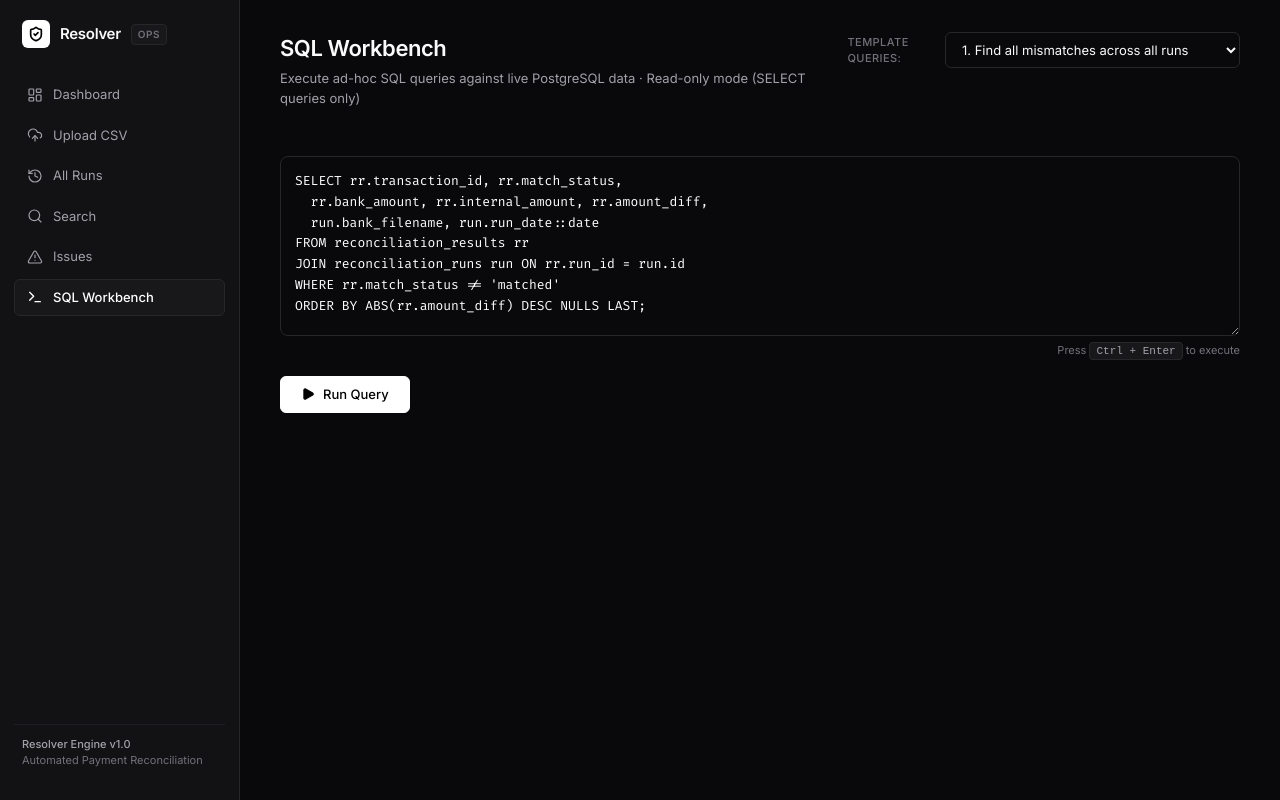
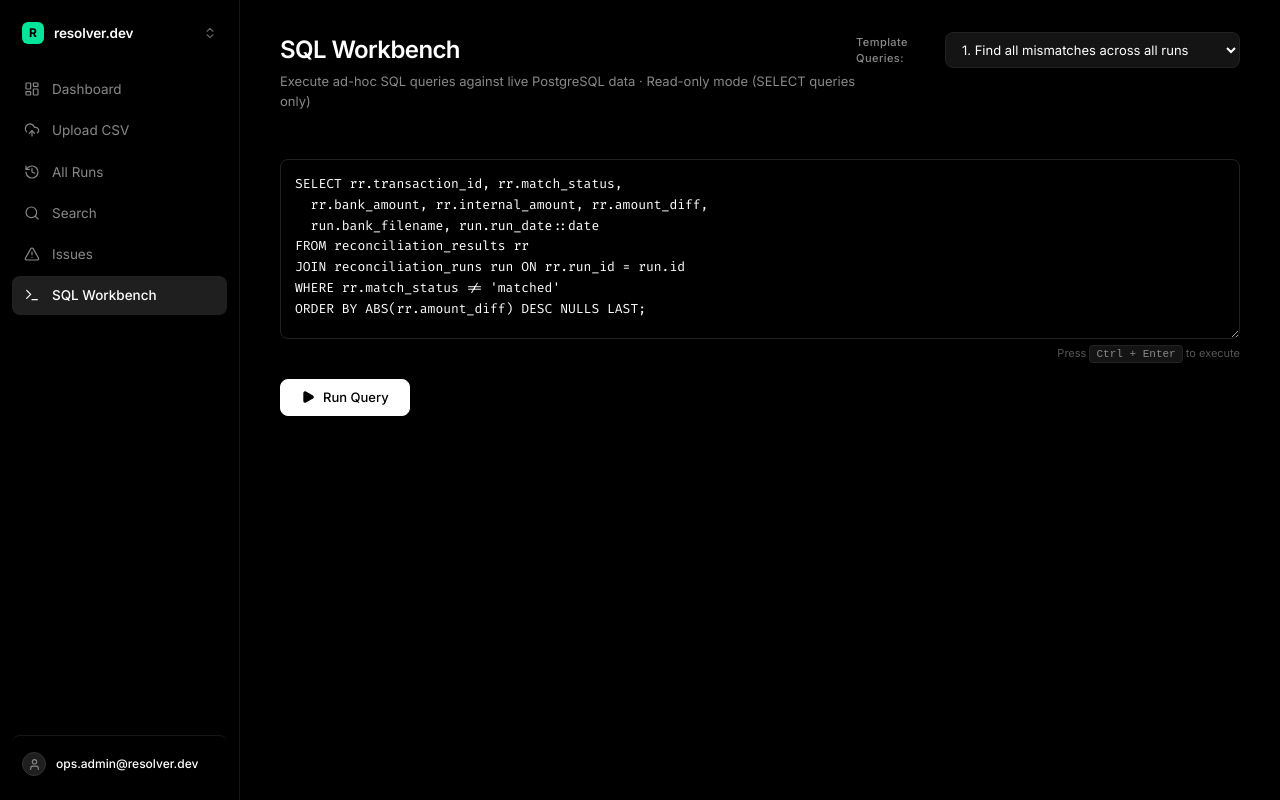
Before and after one commit to arhamgill/payment-reconciliation-system, a Next.js app: page /sql in a window 1280 px wide. Built offline with nearby package versions, Linux system fonts and the light colour scheme.

Commit message:
feat: align design system and status badges to Resend dark UI aesthetic

```diff
--- a/app/globals.css
+++ b/app/globals.css
@@ -1,21 +1,32 @@
 @import "tailwindcss";
 
 :root {
-  --bg-base: #09090b;          /* Ultra dark zinc background */
-  --bg-surface: #121215;       /* Sidebar and card surface */
-  --bg-elevated: #18181b;      /* Table row hover, inputs, elevated cards */
-  --bg-card: #0f0f12;
-  --border: #27272a;           /* Clean thin borders */
-  --border-subtle: #1f1f23;
-  --text-primary: #fafafa;     /* High contrast white text */
-  --text-secondary: #a1a1aa;   /* Muted zinc text */
-  --text-muted: #71717a;       /* Subtle text */
-  --accent: #ffffff;           /* Crisp white for primary actions */
-  --accent-hover: #e4e4e7;
-  --success: #10b981;          /* Matched status green */
-  --warning: #f59e0b;          /* Mismatched status amber */
-  --danger: #ef4444;           /* Missing/danger status red */
-  --danger-soft: #1c1012;      /* Danger banner bg */
+  --bg-base: #000000;          /* Pitch black Resend canvas */
+  --bg-surface: #0a0a0a;       /* Sidebar and card surface */
+  --bg-elevated: #141414;      /* Inputs, dropdowns, table header */
+  --bg-hover: #1f1f1f;         /* Active sidebar item, button hover */
+  --border: #222222;           /* Resend dark subtle borders */
+  --border-subtle: #161616;
+  --text-primary: #ffffff;     /* High contrast white */
+  --text-secondary: #888888;   /* Resend dim gray text */
+  --text-muted: #555555;       /* Subtle text */
+  --accent: #ffffff;           /* Primary button white */
+  --accent-hover: #e5e5e5;
+
+  /* Resend Glowing Emerald Green */
+  --success: #00e599;
+  --success-bg: #04261c;
+  --success-border: rgba(0, 229, 153, 0.2);
+
+  /* Resend Warm Amber */
+  --warning: #f59e0b;
+  --warning-bg: #261904;
+  --warning-border: rgba(245, 158, 11, 0.2);
+
+  /* Resend Crimson Red */
+  --danger: #ff4d4d;
+  --danger-bg: #280a0c;
+  --danger-border: rgba(255, 77, 77, 0.2);
 }
 
 *, *::before, *::after {
@@ -35,12 +46,12 @@ body {
   -moz-osx-font-smoothing: grayscale;
 }
 
-/* Typography & Headers */
+/* Typography & Headers (Resend Style) */
 h1, .page-title {
-  font-size: 22px;
+  font-size: 24px;
   font-weight: 600;
   color: var(--text-primary);
-  letter-spacing: -0.02em;
+  letter-spacing: -0.025em;
 }
 
 p.page-subtitle, .page-subtitle {
@@ -53,12 +64,11 @@ p.page-subtitle, .page-subtitle {
 .section-label {
   font-size: 11px;
   font-weight: 500;
-  color: var(--text-muted);
+  color: var(--text-secondary);
   letter-spacing: 0.04em;
-  text-transform: uppercase;
 }
 
-/* Tables */
+/* Resend Tables */
 table {
   width: 100%;
   border-collapse: separate;
@@ -67,20 +77,18 @@ table {
 }
 
 th {
-  font-size: 11px;
+  font-size: 12px;
   font-weight: 500;
-  text-transform: uppercase;
-  letter-spacing: 0.05em;
-  color: var(--text-muted);
-  padding: 10px 14px;
-  border-bottom: 1px solid var(--border);
-  background-color: var(--bg-card);
+  color: var(--text-secondary);
+  padding: 10px 16px;
+  border-bottom: 1px solid var(--border-subtle);
+  background-color: var(--bg-surface);
 }
 
 td {
   font-size: 13px;
   color: var(--text-primary);
-  padding: 12px 14px;
+  padding: 14px 16px;
   border-bottom: 1px solid var(--border-subtle);
 }
 
@@ -89,32 +97,31 @@ tr:last-child td {
 }
 
 tr:hover td {
-  background-color: var(--bg-elevated);
+  background-color: #0d0d0d;
 }
 
-/* Form inputs & controls */
+/* Form inputs & controls (Resend Rounded Pills) */
 input, select, textarea {
-  background-color: var(--bg-base);
+  background-color: var(--bg-elevated);
   border: 1px solid var(--border);
   color: var(--text-primary);
-  border-radius: 6px;
+  border-radius: 8px;
   padding: 8px 12px;
   font-size: 13px;
   font-family: inherit;
   outline: none;
-  transition: border-color 0.15s ease, box-shadow 0.15s ease;
+  transition: all 0.15s ease;
 }
 
 input:focus, select:focus, textarea:focus {
-  border-color: #52525b;
-  box-shadow: 0 0 0 1px #52525b;
+  border-color: #444444;
 }
 
-/* Buttons (Vercel Minimalist White / Black Style) */
+/* Buttons (Resend Style) */
 button, .btn {
   font-size: 13px;
   font-weight: 500;
-  border-radius: 6px;
+  border-radius: 8px;
   padding: 7px 14px;
   cursor: pointer;
   border: 1px solid transparent;
@@ -131,12 +138,11 @@ button, .btn {
   background-color: #ffffff;
   color: #000000;
   border-color: #ffffff;
-  box-shadow: 0 1px 2px rgba(0, 0, 0, 0.05);
 }
 
 .btn-primary:hover {
-  background-color: #e4e4e7;
-  border-color: #e4e4e7;
+  background-color: #e5e5e5;
+  border-color: #e5e5e5;
 }
 
 .btn-primary:disabled {
@@ -151,8 +157,8 @@ button, .btn {
 }
 
 .btn-secondary:hover {
-  background-color: #27272a;
-  border-color: #3f3f46;
+  background-color: var(--bg-hover);
+  border-color: #333333;
 }
 
 .btn-ghost {
@@ -163,18 +169,17 @@ button, .btn {
 
 .btn-ghost:hover {
   color: var(--text-primary);
-  background-color: var(--bg-elevated);
+  background-color: var(--bg-hover);
 }
 
 .btn-danger {
-  background-color: #ef4444;
+  background-color: #ff4d4d;
   color: #ffffff;
-  border-color: #ef4444;
+  border-color: #ff4d4d;
 }
 
 .btn-danger:hover {
-  background-color: #dc2626;
-  border-color: #dc2626;
+  background-color: #e60000;
 }
 
 /* Scrollbars */
@@ -193,7 +198,7 @@ button, .btn {
 }
 
 ::-webkit-scrollbar-thumb:hover {
-  background: var(--text-muted);
+  background: var(--text-secondary);
 }
 
 /* Spinner Animation */
--- a/components/Sidebar.tsx
+++ b/components/Sidebar.tsx
@@ -10,7 +10,8 @@ import {
   Search,
   AlertTriangle,
   Terminal,
-  ShieldCheck,
+  ChevronsUpDown,
+  User,
 } from 'lucide-react';
 
 export const Sidebar: React.FC = () => {
@@ -33,49 +34,50 @@ export const Sidebar: React.FC = () => {
         left: 0,
         bottom: 0,
         width: '240px',
-        backgroundColor: 'var(--bg-surface)',
-        borderRight: '1px solid var(--border)',
+        backgroundColor: '#000000',
+        borderRight: '1px solid var(--border-subtle)',
         display: 'flex',
         flexDirection: 'column',
         justifyContent: 'space-between',
-        padding: '20px 14px',
+        padding: '16px 12px',
         zIndex: 40,
       }}
     >
       <div>
-        {/* Brand Header */}
-        <div style={{ display: 'flex', alignItems: 'center', gap: '10px', marginBottom: '28px', padding: '0 8px' }}>
+        {/* Resend Workspace Selector Header */}
         <div
           style={{
-              width: '28px',
-              height: '28px',
-              backgroundColor: '#ffffff',
+            display: 'flex',
+            alignItems: 'center',
+            justifyContent: 'space-between',
+            marginBottom: '20px',
+            padding: '6px 10px',
+            borderRadius: '8px',
+            cursor: 'pointer',
+          }}
+        >
+          <div style={{ display: 'flex', alignItems: 'center', gap: '10px' }}>
+            <div
+              style={{
+                width: '22px',
+                height: '22px',
+                backgroundColor: '#00e599',
                 borderRadius: '6px',
                 display: 'flex',
                 alignItems: 'center',
                 justifyContent: 'center',
                 color: '#000000',
+                fontWeight: 700,
+                fontSize: '12px',
               }}
             >
-            <ShieldCheck size={16} strokeWidth={2.5} />
+              R
             </div>
-          <span style={{ fontWeight: 600, fontSize: '15px', color: 'var(--text-primary)', letterSpacing: '-0.02em' }}>
-            Resolver
+            <span style={{ fontWeight: 600, fontSize: '13.5px', color: '#ffffff', letterSpacing: '-0.01em' }}>
+              resolver.dev
             </span>
-          <span
-            style={{
-              fontSize: '10px',
-              fontWeight: 600,
-              backgroundColor: 'var(--bg-elevated)',
-              color: 'var(--text-muted)',
-              padding: '2px 6px',
-              borderRadius: '4px',
-              border: '1px solid var(--border)',
-              letterSpacing: '0.05em',
-            }}
-          >
-            OPS
-          </span>
+          </div>
+          <ChevronsUpDown size={14} style={{ color: '#666666' }} />
         </div>
 
         {/* Navigation Items */}
@@ -90,19 +92,18 @@ export const Sidebar: React.FC = () => {
                 style={{
                   display: 'flex',
                   alignItems: 'center',
-                  gap: '10px',
-                  padding: '8px 12px',
-                  borderRadius: '6px',
-                  fontSize: '13px',
+                  gap: '12px',
+                  padding: '9px 12px',
+                  borderRadius: '8px',
+                  fontSize: '13.5px',
                   fontWeight: isActive ? 500 : 400,
-                  color: isActive ? '#ffffff' : 'var(--text-secondary)',
-                  backgroundColor: isActive ? 'var(--bg-elevated)' : 'transparent',
+                  color: isActive ? '#ffffff' : '#888888',
+                  backgroundColor: isActive ? '#1f1f1f' : 'transparent',
                   textDecoration: 'none',
-                  border: isActive ? '1px solid var(--border)' : '1px solid transparent',
                   transition: 'all 0.15s ease',
                 }}
               >
-                <Icon size={16} strokeWidth={isActive ? 2 : 1.75} style={{ color: isActive ? '#ffffff' : 'var(--text-secondary)' }} />
+                <Icon size={16} strokeWidth={1.8} style={{ color: isActive ? '#ffffff' : '#888888' }} />
                 {item.label}
               </Link>
             );
@@ -110,10 +111,48 @@ export const Sidebar: React.FC = () => {
         </nav>
       </div>
 
-      {/* Footer info */}
-      <div style={{ padding: '12px 8px', borderTop: '1px solid var(--border-subtle)', fontSize: '11px', color: 'var(--text-muted)', lineHeight: '1.4' }}>
-        <div style={{ fontWeight: 500, color: 'var(--text-secondary)' }}>Resolver Engine v1.0</div>
-        <div>Automated Payment Reconciliation</div>
+      {/* Footer Profile Info (Resend style bottom item) */}
+      <div
+        style={{
+          display: 'flex',
+          alignItems: 'center',
+          gap: '10px',
+          padding: '8px 10px',
+          borderRadius: '8px',
+          borderTop: '1px solid var(--border-subtle)',
+          marginTop: 'auto',
+          paddingTop: '16px',
+        }}
+      >
+        <div
+          style={{
+            width: '24px',
+            height: '24px',
+            borderRadius: '50%',
+            backgroundColor: '#1f1f1f',
+            border: '1px solid #333333',
+            display: 'flex',
+            alignItems: 'center',
+            justifyContent: 'center',
+            color: '#888888',
+          }}
+        >
+          <User size={13} />
+        </div>
+        <div style={{ display: 'flex', flexDirection: 'column', overflow: 'hidden' }}>
+          <span
+            style={{
+              fontSize: '12px',
+              fontWeight: 500,
+              color: '#ffffff',
+              whiteSpace: 'nowrap',
+              overflow: 'hidden',
+              textOverflow: 'ellipsis',
+            }}
+          >
+            ops.admin@resolver.dev
+          </span>
+        </div>
       </div>
     </aside>
   );
--- a/components/StatusChip.tsx
+++ b/components/StatusChip.tsx
@@ -49,82 +49,82 @@ export const StatusChip: React.FC<StatusChipProps> = ({
     }
   }
 
-  let color = '#a1a1aa';
-  let bg = 'rgba(39, 39, 42, 0.5)';
-  let borderColor = '#27272a';
+  let color = '#888888';
+  let bg = '#161616';
+  let borderColor = '#222222';
   let label = status.charAt(0).toUpperCase() + status.slice(1);
   let Icon = Clock;
 
   if (effectiveStatus === 'discrepancies_found') {
     color = '#f59e0b';
-    bg = 'rgba(245, 158, 11, 0.1)';
+    bg = '#261904';
     borderColor = 'rgba(245, 158, 11, 0.25)';
     label = 'Discrepancies Found';
     Icon = AlertTriangle;
   } else if (effectiveStatus === 'discrepancies_resolved' || effectiveStatus === 'all_resolved') {
-    color = '#10b981';
-    bg = 'rgba(16, 185, 129, 0.1)';
-    borderColor = 'rgba(16, 185, 129, 0.25)';
+    color = '#00e599';
+    bg = '#04261c';
+    borderColor = 'rgba(0, 229, 153, 0.25)';
     label = 'Resolved';
     Icon = CheckCheck;
   } else if (effectiveStatus === 'fully_balanced' || effectiveStatus === 'completed' || effectiveStatus === 'matched') {
-    color = '#10b981';
-    bg = 'rgba(16, 185, 129, 0.1)';
-    borderColor = 'rgba(16, 185, 129, 0.25)';
+    color = '#00e599';
+    bg = '#04261c';
+    borderColor = 'rgba(0, 229, 153, 0.25)';
     label = effectiveStatus === 'matched' ? 'Matched' : 'Fully Balanced';
     Icon = CheckCircle2;
   } else if (effectiveStatus === 'processing') {
     color = '#3b82f6';
-    bg = 'rgba(59, 130, 246, 0.1)';
+    bg = '#091c38';
     borderColor = 'rgba(59, 130, 246, 0.25)';
     label = 'Processing';
     Icon = RefreshCw;
   } else if (effectiveStatus === 'failed') {
-    color = '#ef4444';
-    bg = 'rgba(239, 68, 68, 0.1)';
-    borderColor = 'rgba(239, 68, 68, 0.25)';
+    color = '#ff4d4d';
+    bg = '#280a0c';
+    borderColor = 'rgba(255, 77, 77, 0.25)';
     label = 'Failed';
     Icon = XCircle;
   } else if (effectiveStatus === 'date_mismatch') {
     color = '#f59e0b';
-    bg = 'rgba(245, 158, 11, 0.1)';
+    bg = '#261904';
     borderColor = 'rgba(245, 158, 11, 0.25)';
     label = 'Date Mismatch';
     Icon = AlertCircle;
   } else if (effectiveStatus === 'amount_mismatch') {
     color = '#f59e0b';
-    bg = 'rgba(245, 158, 11, 0.1)';
+    bg = '#261904';
     borderColor = 'rgba(245, 158, 11, 0.25)';
     label = 'Amount Mismatch';
     Icon = AlertCircle;
   } else if (effectiveStatus === 'amount_and_date_mismatch') {
     color = '#f97316';
-    bg = 'rgba(249, 115, 22, 0.1)';
+    bg = '#281305';
     borderColor = 'rgba(249, 115, 22, 0.25)';
     label = 'Amount & Date Mismatch';
     Icon = AlertCircle;
   } else if (effectiveStatus === 'mismatched' || effectiveStatus === 'pending') {
     color = '#f59e0b';
-    bg = 'rgba(245, 158, 11, 0.1)';
+    bg = '#261904';
     borderColor = 'rgba(245, 158, 11, 0.25)';
     label = 'Mismatched';
     Icon = AlertCircle;
   } else if (effectiveStatus === 'missing_in_bank') {
-    color = '#ef4444';
-    bg = 'rgba(239, 68, 68, 0.1)';
-    borderColor = 'rgba(239, 68, 68, 0.25)';
+    color = '#ff4d4d';
+    bg = '#280a0c';
+    borderColor = 'rgba(255, 77, 77, 0.25)';
     label = 'Missing in Bank';
     Icon = XCircle;
   } else if (effectiveStatus === 'missing_in_internal') {
-    color = '#ef4444';
-    bg = 'rgba(239, 68, 68, 0.1)';
-    borderColor = 'rgba(239, 68, 68, 0.25)';
+    color = '#ff4d4d';
+    bg = '#280a0c';
+    borderColor = 'rgba(255, 77, 77, 0.25)';
     label = 'Missing in Internal';
     Icon = XCircle;
   } else if (effectiveStatus === 'resolved') {
-    color = '#a1a1aa';
-    bg = 'rgba(39, 39, 42, 0.5)';
-    borderColor = '#27272a';
+    color = '#888888';
+    bg = '#161616';
+    borderColor = '#222222';
     label = 'Resolved';
     Icon = CheckCheck;
   }
@@ -134,11 +134,11 @@ export const StatusChip: React.FC<StatusChipProps> = ({
       style={{
         display: 'inline-flex',
         alignItems: 'center',
-        gap: '5px',
-        fontSize: '11px',
+        gap: '6px',
+        fontSize: '12px',
         fontWeight: 500,
-        padding: '2px 8px',
-        borderRadius: '9999px',
+        padding: '3px 10px',
+        borderRadius: '6px',
         color,
         backgroundColor: bg,
         border: `1px solid ${borderColor}`,
@@ -146,7 +146,7 @@ export const StatusChip: React.FC<StatusChipProps> = ({
         whiteSpace: 'nowrap',
       }}
     >
-      <Icon size={12} strokeWidth={2} />
+      <Icon size={12} strokeWidth={2.2} />
       {label}
     </span>
   );
```
Also changed, not shown: components/ReconciliationTable.tsx (+42 -11 lines), components/SingleRunClient.tsx (+27 -18 lines). Lines whose indentation alone changed are shown as unchanged.
